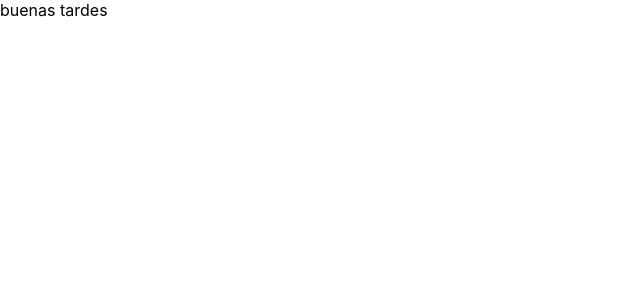
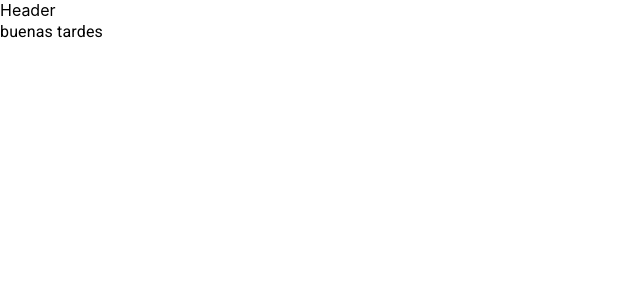
Before and after one commit to Erojase/TankToys, a Next.js app: page / in a window 1280 px wide. Shown: the top 300 px of the page, without its empty margins (0-640 px from the left). Built offline with nearby package versions, Linux system fonts and the light colour scheme.

Commit message:
initial commit

```diff
--- /dev/null
+++ b/src/components/Header.tsx
@@ -0,0 +1,16 @@
+import React from "react";
+
+
+interface HeaderProps{
+
+}
+
+export default function Header(props:HeaderProps) {
+
+
+    return(
+        <>
+        Header
+        </>
+    )
+}
--- a/src/pages/index.tsx
+++ b/src/pages/index.tsx
@@ -1,4 +1,6 @@
 import React from 'react'
+import Header from '../components/Header'
+import { Typography } from '@mui/material'
 
 
 
@@ -15,7 +17,10 @@ export default function Main() {
 
   return (
     <>
-    buenas tardes
+      <Header />
+      <Typography>
+        buenas tardes
+      </Typography>
     </>
   )
 }
```
Also changed, not shown: 1 other file (tests, documents, lock files or other folders).
